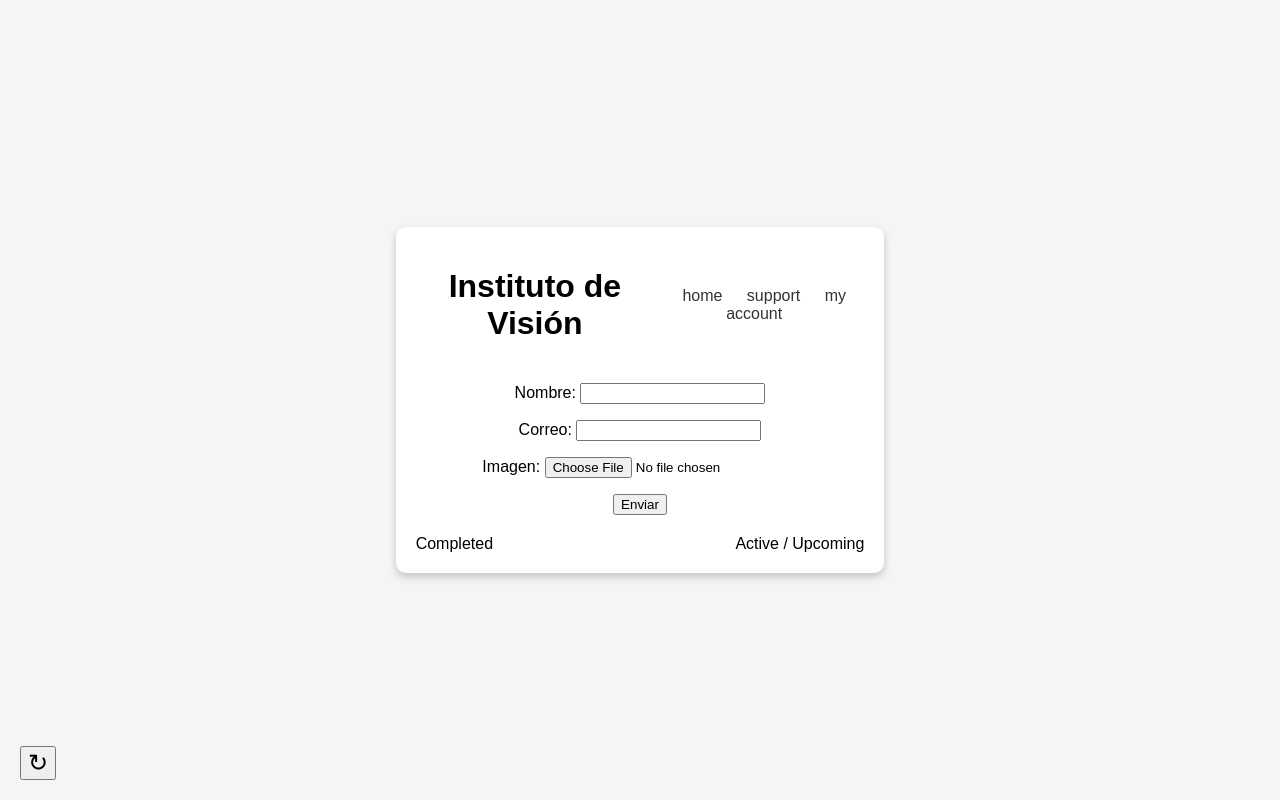
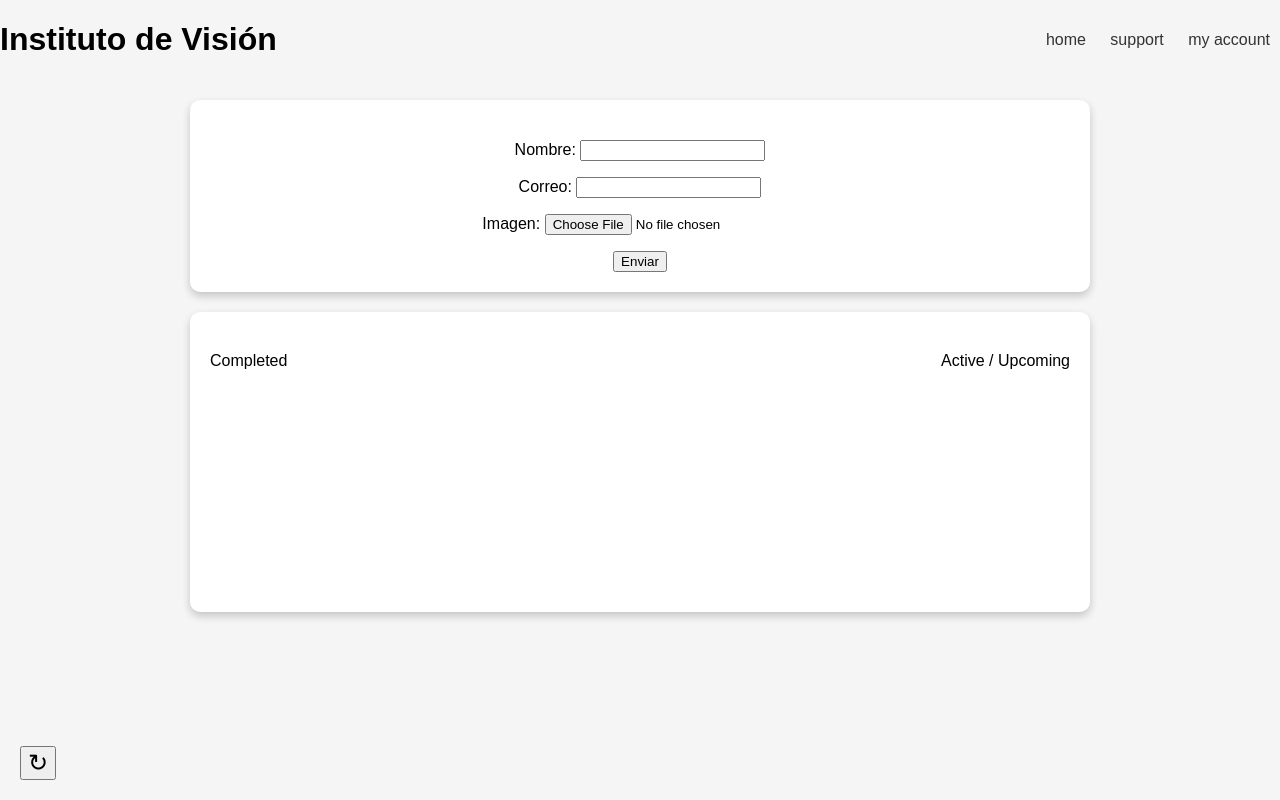
Before and after one commit to Jhoan-Rodriguez/Perfil_interfaz, a Django app: page /perfil/ in a window 1280 px wide. Run offline with Django 5.2, Linux system fonts and the light colour scheme.

Commit message:
Se organiza de una mejor manera

```diff
--- a/perfil/static/perfil/styles.css
+++ b/perfil/static/perfil/styles.css
@@ -2,21 +2,45 @@ body, html {
     margin: 0;
     padding: 0;
     font-family: Arial, sans-serif;
-    display: flex;
-    justify-content: center;
-    align-items: center;
-    height: 100vh;
+    display: block;
     background-color: #f5f5f5;
 }
 
+.navbar{
+    width: 100%;
+    height: 80px;
+    display: inline-block;
+    align-items: flex-start;
+    justify-content: space-between;
+    margin-bottom: 20px;
+}
+
 .container {
-    width: 80%;
-    max-width: 800px;
+    width: 90%;
+    max-width: 900px;
+    padding: 20px;
+    box-sizing: border-box;
+    margin-left: auto;
+    margin-right: auto;
     background-color: #fff;
     border-radius: 10px;
     box-shadow: 0 4px 8px rgba(0, 0, 0, 0.2);
+    text-align: center;
+    margin-bottom: 20px;
+}
+
+.container_2 {
+    width: 90%;
+    max-width: 900px;
     padding: 20px;
+    box-sizing: border-box;
+    margin-left: auto;
+    margin-right: auto;
+    background-color: #fff;
+    border-radius: 10px;
+    box-shadow: 0 4px 8px rgba(0, 0, 0, 0.2);
     text-align: center;
+    min-height: 300px;
 }
 
 header {
--- a/perfil/templates/perfil/perfil.html
+++ b/perfil/templates/perfil/perfil.html
@@ -8,15 +8,19 @@
     <link rel="stylesheet" href="{% static 'perfil/styles.css' %}">
 </head>
 <body>
-    <div class="container">
+    <div class="navbar">
         <header>
             <h1>Instituto de Visión</h1>
-            <nav>
-                <a href="#">home</a>
-                <a href="#">support</a>
-                <a href="#">my account</a>
-            </nav>
+            <div>
+                <nav>
+                    <a href="#">home</a>
+                    <a href="#">support</a>
+                    <a href="#">my account</a>
+                </nav>
+            </div>
         </header>
+    </div>
+    <div class="container">
         <section class="personal-data">
             <form method="POST" enctype="multipart/form-data">
                 {% csrf_token %}
@@ -24,11 +28,13 @@
                 <button type="submit">Enviar</button>
             </form>
         </section>
+        <button class="back-btn">&#8635;</button>
+    </div>
+    <div class="container_2">
         <section class="tasks">
             <div class="completed">Completed</div>
             <div class="upcoming">Active / Upcoming</div>
         </section>
-        <button class="back-btn">&#8635;</button>
     </div>
 </body>
 </html>
```
